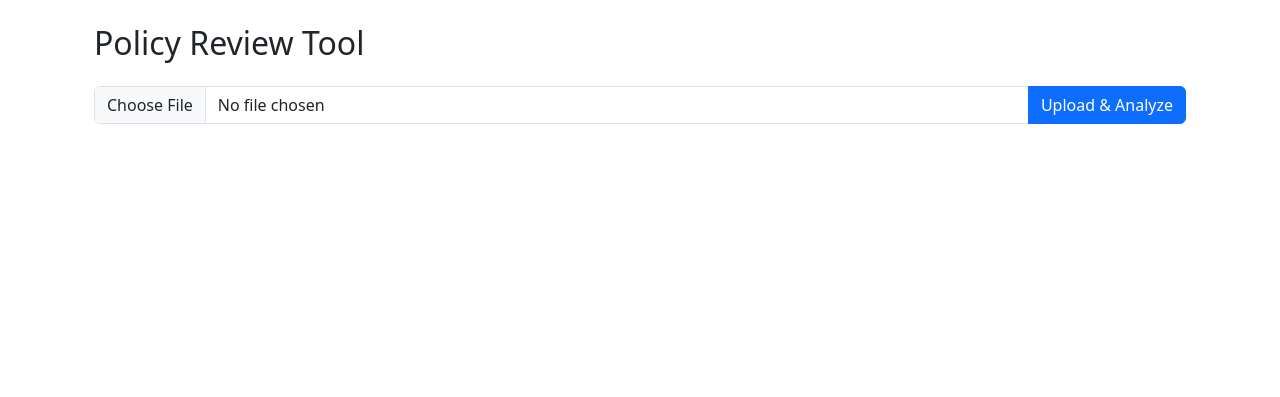
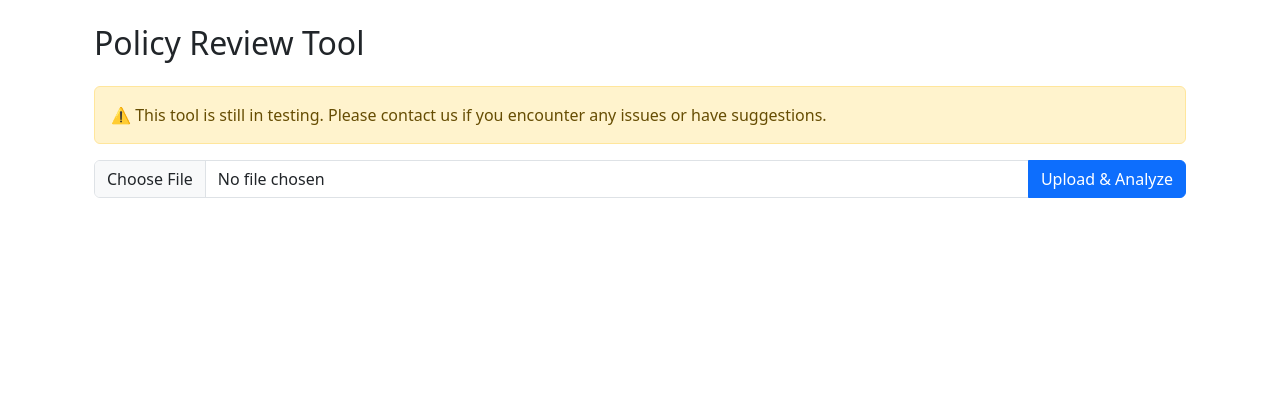
Before and after one commit to jonasKonas/CP_Bulk_API_Generator, a Flask app: page /checkpoint/policy_review in a window 1280 px wide. Shown: the part 56-453 px from the top of the page. Run offline with Flask 3, Linux system fonts and the light colour scheme.

Commit message:
Warning sign for policy review

```diff
--- a/templates/checkpoint/policy_review.html
+++ b/templates/checkpoint/policy_review.html
@@ -3,6 +3,11 @@
 {% block content %}
 <div class="container">
     <h2 class="mb-4">Policy Review Tool</h2>
+
+        <!-- Testing Alert -->
+    <div class="alert alert-warning" role="alert">
+        ⚠️ This tool is still in testing. Please contact us if you encounter any issues or have suggestions.
+    </div>
 
     <form method="POST" enctype="multipart/form-data" class="mb-4">
         <div class="input-group">
```
